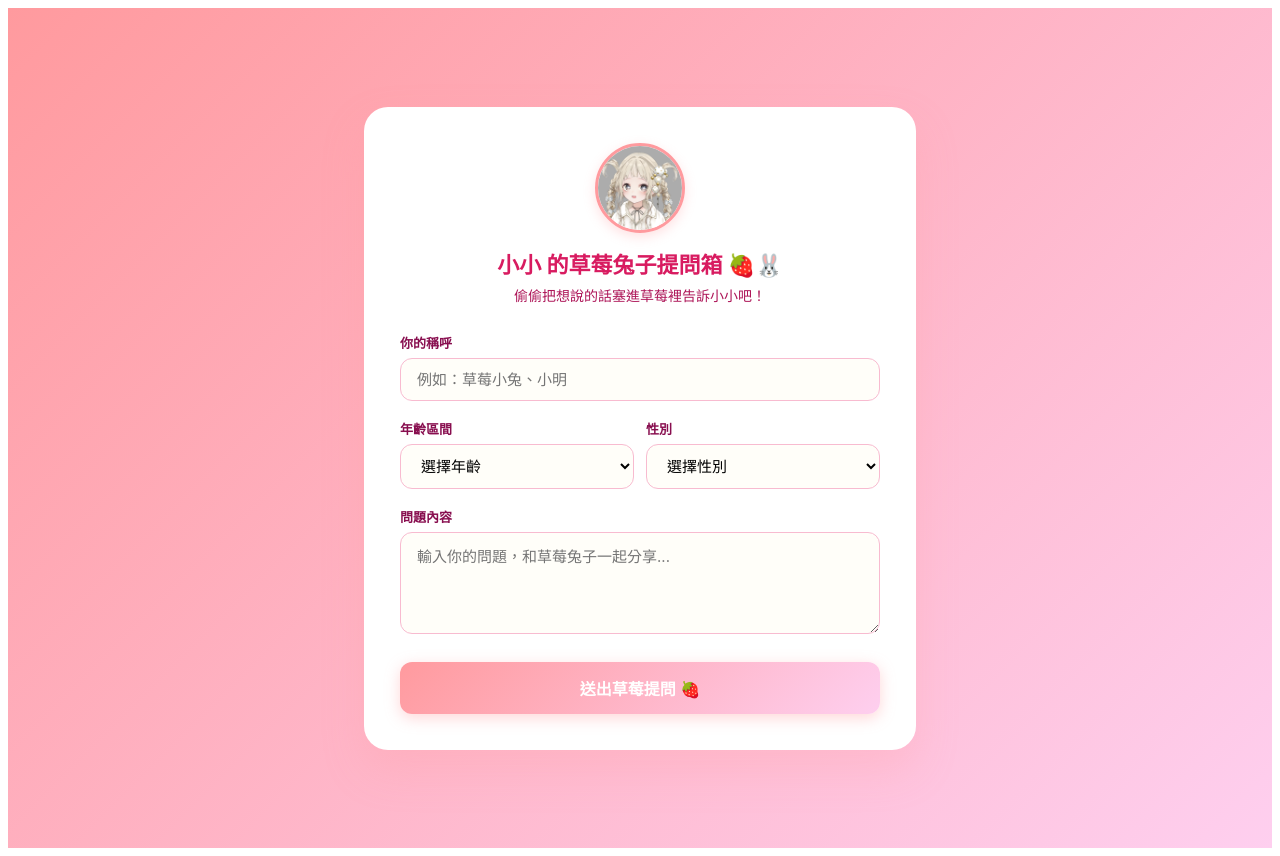
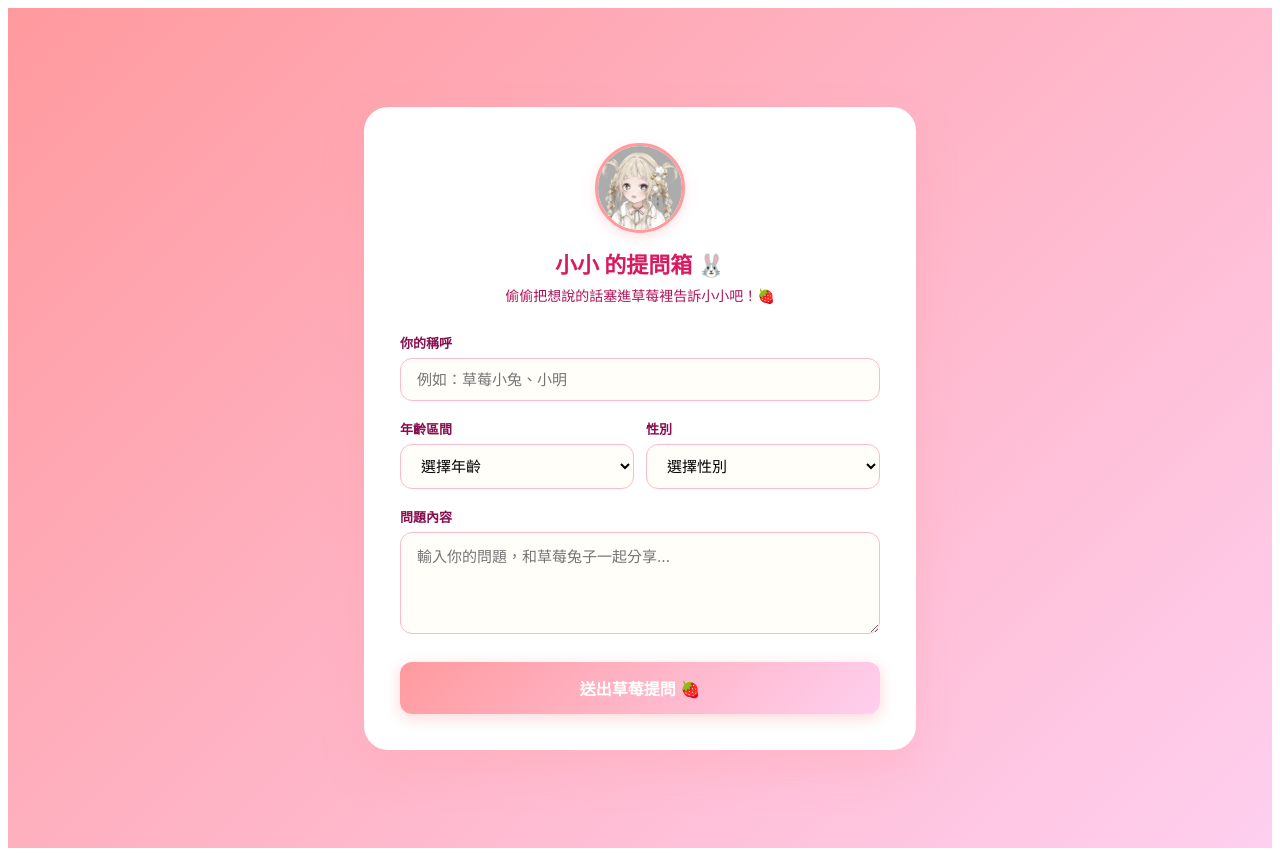
Before and after one commit to x59073556-ship-it/qa-box, a Next.js app: page / in a window 1280 px wide. Built offline with nearby package versions, Linux system fonts and the light colour scheme.

Commit message:
Update page.js

```diff
--- a/app/page.js
+++ b/app/page.js
@@ -89,9 +89,9 @@ export default function Home() {
           </div>
 
           <h1 style={{ margin: '0 0 6px 0', fontSize: '22px', color: '#d81b60', fontWeight: '700' }}>
-            {CREATOR_NAME} 的草莓兔子提問箱 🍓🐰
+            {CREATOR_NAME} 的提問箱 🐰
           </h1>
-          <p style={{ margin: 0, fontSize: '14px', color: '#ad1457' }}>偷偷把想說的話塞進草莓裡告訴小小吧！</p>
+          <p style={{ margin: 0, fontSize: '14px', color: '#ad1457' }}>偷偷把想說的話塞進草莓裡告訴小小吧！🍓</p>
         </div>
 
         <form onSubmit={handleSubmit} style={{ display: 'flex', flexDirection: 'column', gap: '18px' }}>
```
